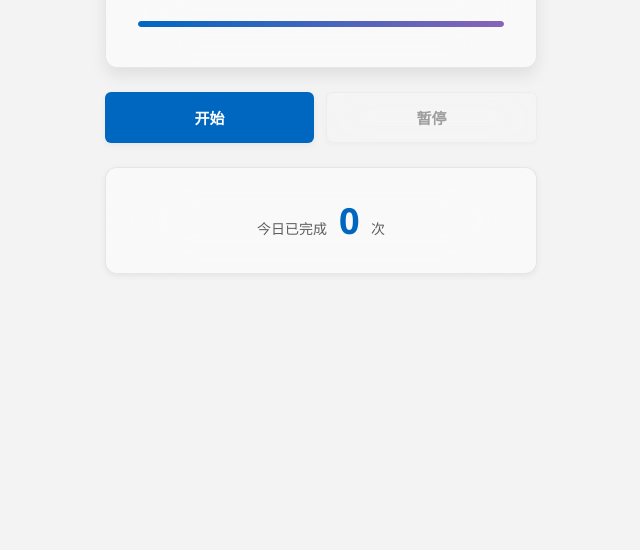
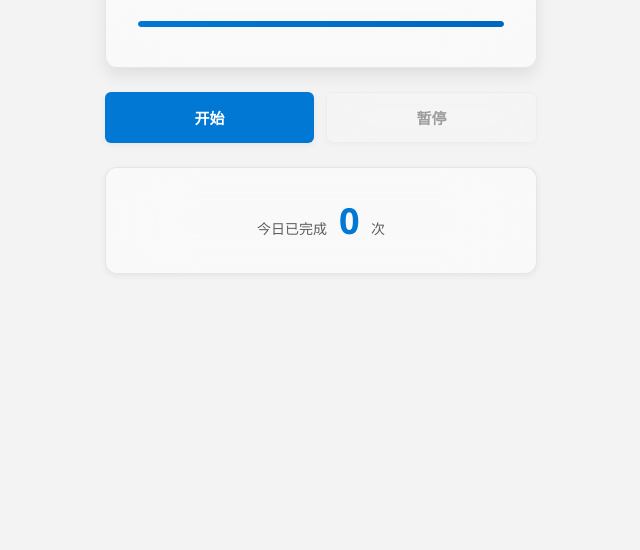
Before and after one commit to zstings/EyeRest, a website built with Vite: page index.html in a window 1280 px wide. Shown: the part 250-800 px from the top of the page, without its empty margins (319-959 px from the left). Built offline with nearby package versions, Linux system fonts and the light colour scheme.

Commit message:
style(theme): 更新主题颜色变量以匹配新设计规范
将主色和次色调整为更符合新设计规范的颜色值，同时保持暗黑模式的协调性

```diff
--- a/src/styles.css
+++ b/src/styles.css
@@ -5,15 +5,15 @@
   --bg-card: rgba(255, 255, 255, 0.5);
   --text-color: #1f1f1f;
   --text-secondary: #5e5e5e;
-  --primary-color: #0067c0;
-  --primary-hover: #005fb8;
-  --secondary-color: #8764b8;
-  --secondary-hover: #7350a8;
+  --primary-color: #0078d4;
+  --primary-hover: #005a9e;
+  --secondary-color: #0067c0;
+  --secondary-hover: #005fb8;
   --border-color: rgba(0, 0, 0, 0.08);
   --shadow-sm: 0 2px 6px rgba(0, 0, 0, 0.06);
   --shadow-md: 0 8px 16px rgba(0, 0, 0, 0.08);
   --shadow-lg: 0 16px 32px rgba(0, 0, 0, 0.12);
-  --accent-color: #0067c0;
+  --accent-color: #0078d4;
 }
 
 :root[data-theme="dark"] {
@@ -22,15 +22,15 @@
   --bg-card: rgba(45, 45, 45, 0.5);
   --text-color: #ffffff;
   --text-secondary: #b4b4b4;
-  --primary-color: #60cdff;
-  --primary-hover: #50bdff;
-  --secondary-color: #c7a3ff;
-  --secondary-hover: #b793ef;
+  --primary-color: #4cc2ff;
+  --primary-hover: #3db2ef;
+  --secondary-color: #60cdff;
+  --secondary-hover: #50bdff;
   --border-color: rgba(255, 255, 255, 0.08);
   --shadow-sm: 0 2px 6px rgba(0, 0, 0, 0.3);
   --shadow-md: 0 8px 16px rgba(0, 0, 0, 0.4);
   --shadow-lg: 0 16px 32px rgba(0, 0, 0, 0.5);
-  --accent-color: #60cdff;
+  --accent-color: #4cc2ff;
 }
 
 /* 基础样式 */
```
